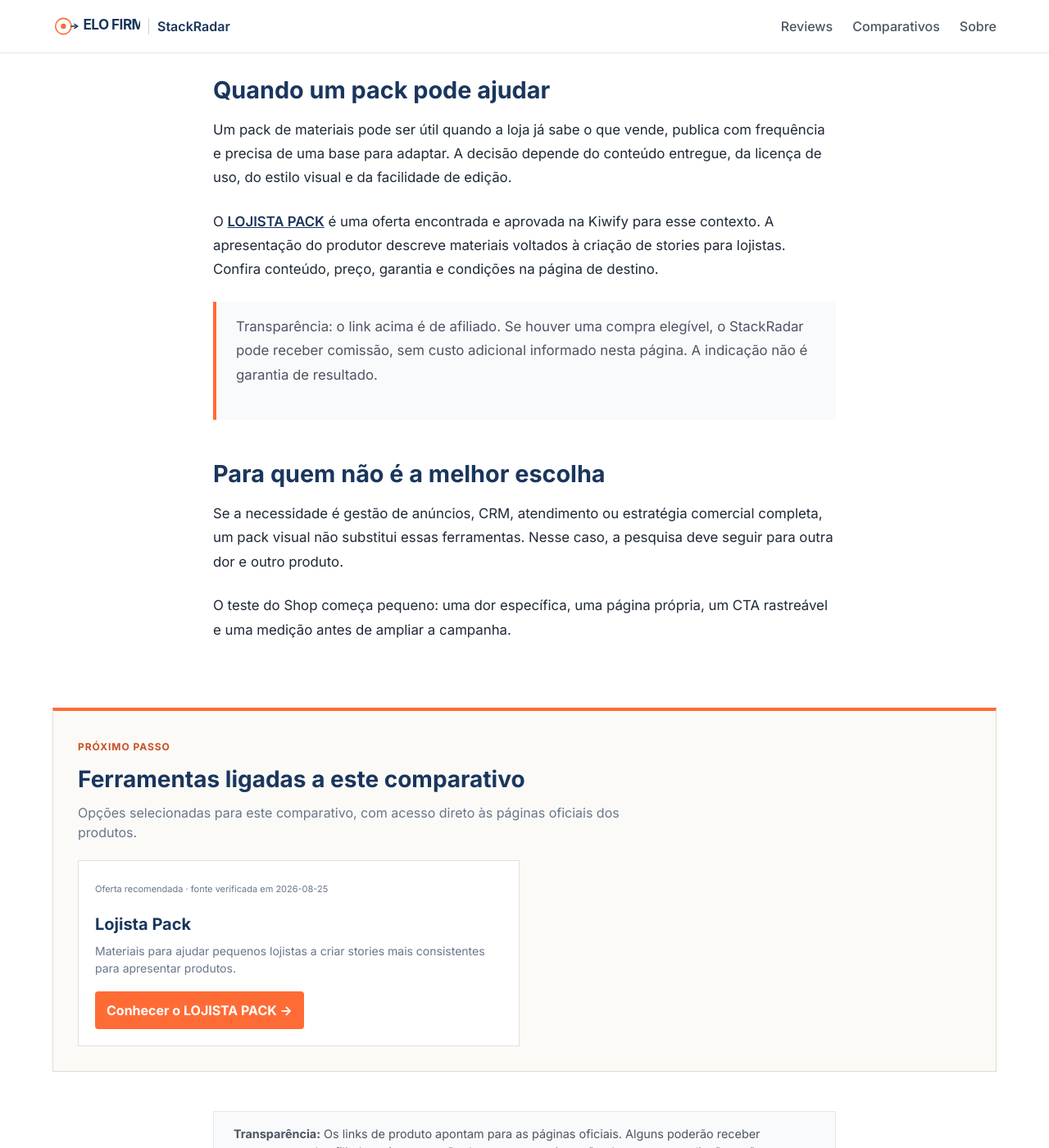
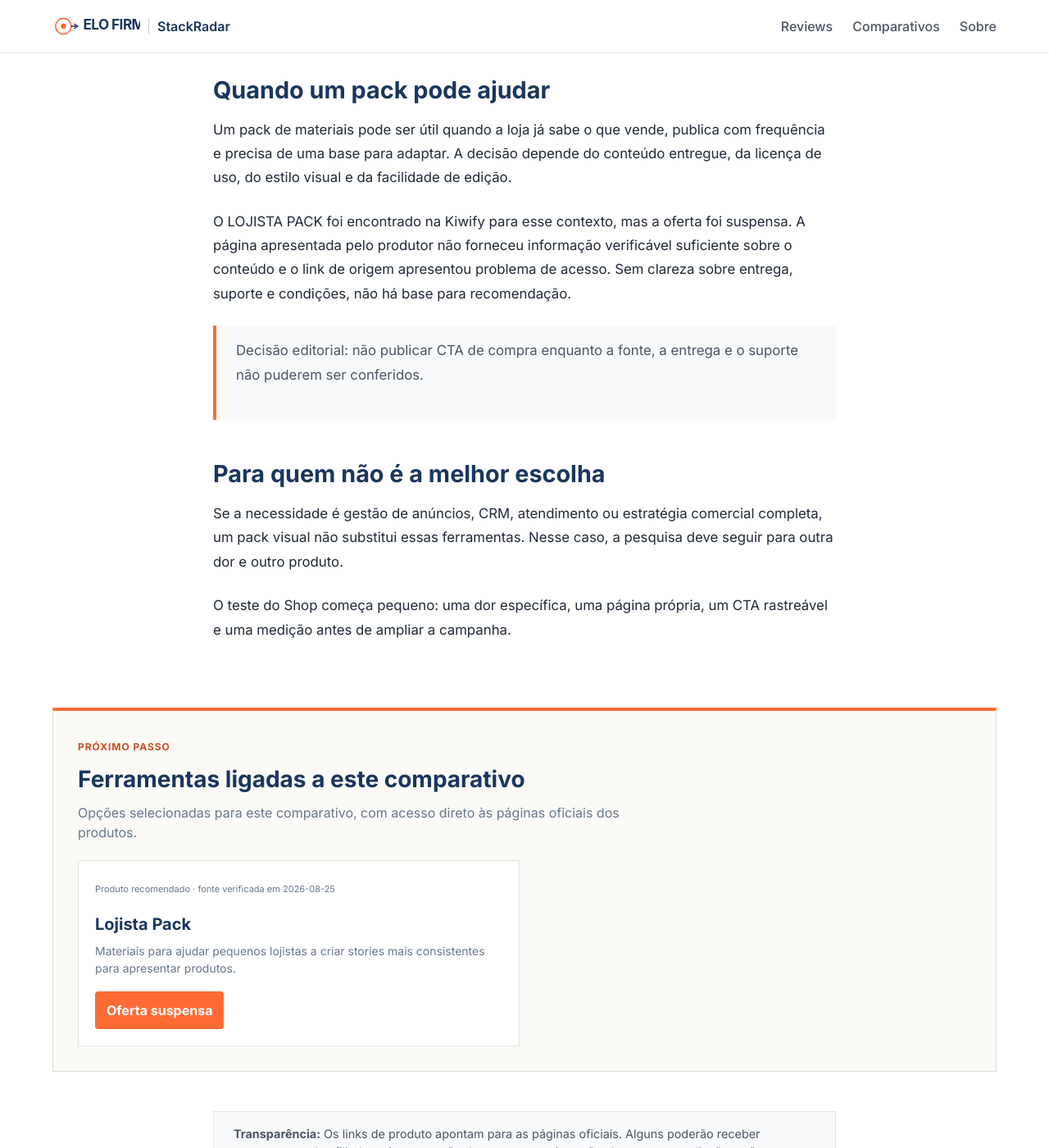
Before and after one commit to diegosouzafotografo-estrela/stackradar, a Jekyll site: the page built from _posts/2026-08-25-stories-para-pequenos-lojistas.md, in a window 1280 px wide and 1400 px high, scrolled down 994 px. Shown: the whole window at 82% size. Built offline with Jekyll 4.4.1, drawn with Linux system fonts in a browser that asks for light colours.

Commit message:
fix(quality): suspend unverified lojista offer

```diff
--- a/_posts/2026-08-25-stories-para-pequenos-lojistas.md
+++ b/_posts/2026-08-25-stories-para-pequenos-lojistas.md
@@ -31,9 +31,9 @@
 
 Um pack de materiais pode ser útil quando a loja já sabe o que vende, publica com frequência e precisa de uma base para adaptar. A decisão depende do conteúdo entregue, da licença de uso, do estilo visual e da facilidade de edição.
 
-O [LOJISTA PACK](https://pay.kiwify.com.br/58NbCoG?afid=nWth8ppA){: .affiliate-link target="_blank" rel="nofollow sponsored noopener"} é uma oferta encontrada e aprovada na Kiwify para esse contexto. A apresentação do produtor descreve materiais voltados à criação de stories para lojistas. Confira conteúdo, preço, garantia e condições na página de destino.
+O LOJISTA PACK foi encontrado na Kiwify para esse contexto, mas a oferta foi suspensa. A página apresentada pelo produtor não forneceu informação verificável suficiente sobre o conteúdo e o link de origem apresentou problema de acesso. Sem clareza sobre entrega, suporte e condições, não há base para recomendação.
 
-> Transparência: o link acima é de afiliado. Se houver uma compra elegível, o StackRadar pode receber comissão, sem custo adicional informado nesta página. A indicação não é garantia de resultado.
+> Decisão editorial: não publicar CTA de compra enquanto a fonte, a entrega e o suporte não puderem ser conferidos.
 
 ## Para quem não é a melhor escolha
 
```
Also changed, not shown: _data/affiliate-catalog.yml (+4 -4 lines).
